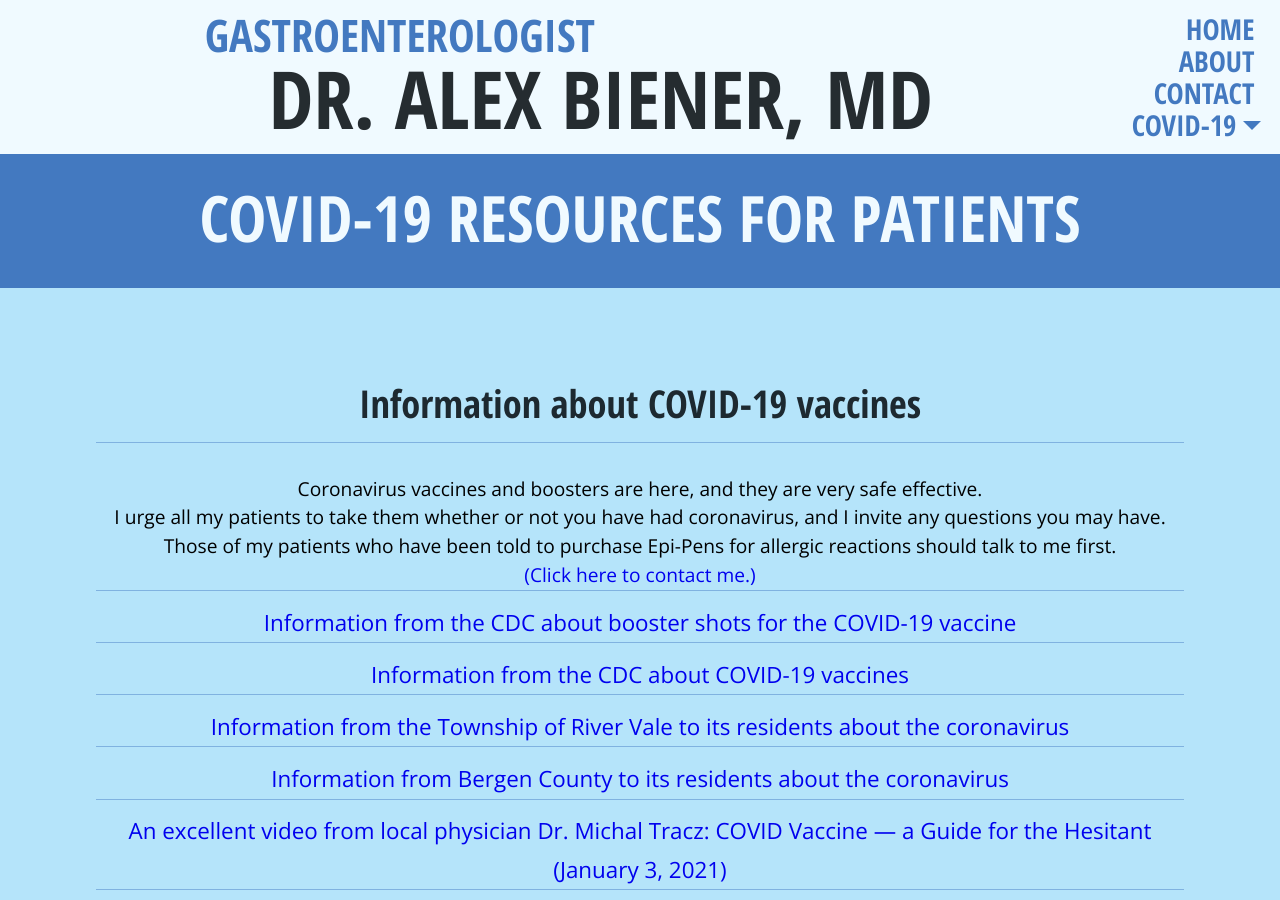
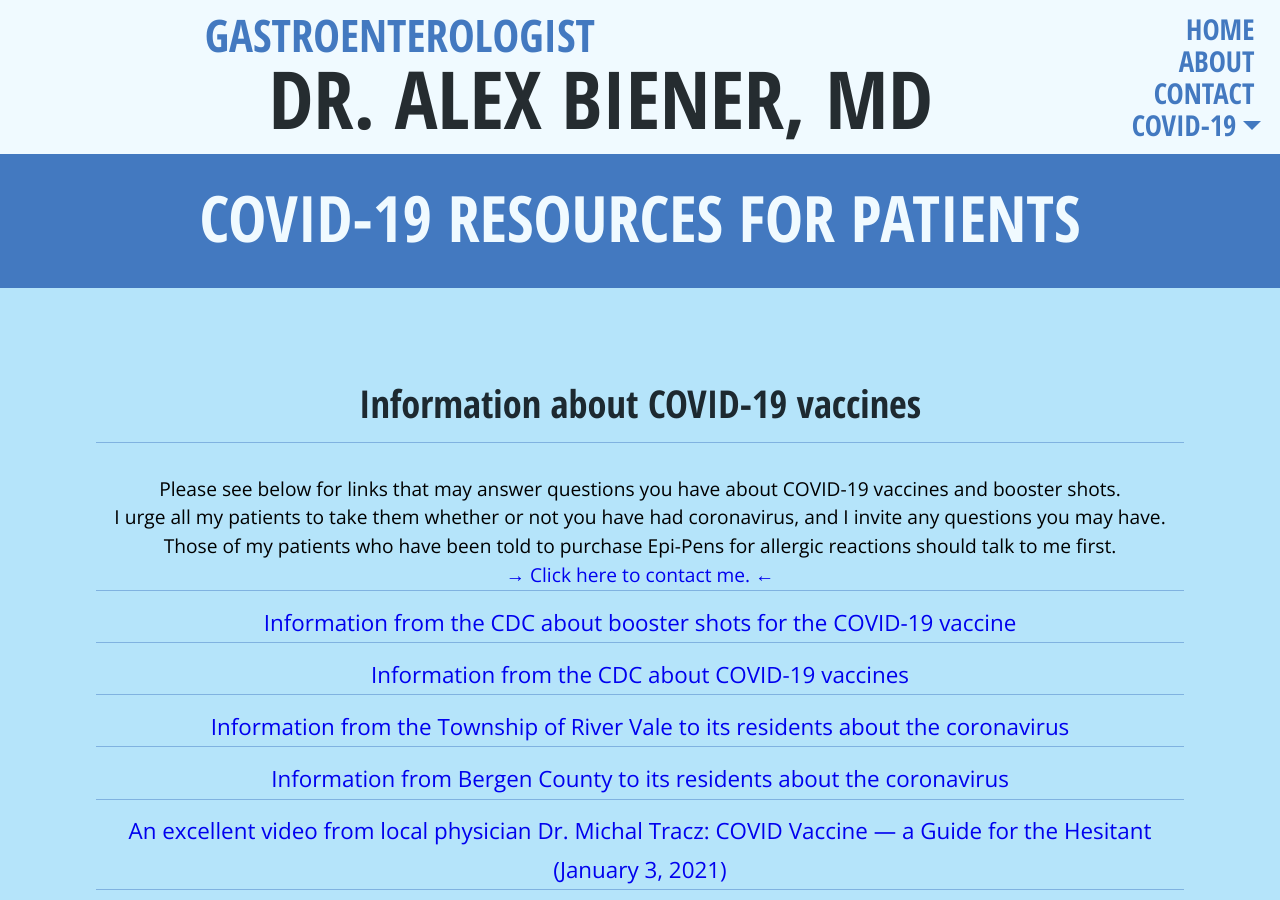
Before and after one commit to alexbienermd/alexbienermd.github.io, a Jekyll site: the page built from _posts/2020-04-09-COVID-19-for-patients.markdown, in a window 1280 px wide and 900 px high. Built offline with Jekyll 4.4.1, drawn with Linux system fonts in a browser that asks for light colours; nearby versions of some CDN libraries.

Commit message:
Edit information about COVID vaccines and boosters

```diff
--- a/_posts/2020-04-09-COVID-19-for-patients.markdown
+++ b/_posts/2020-04-09-COVID-19-for-patients.markdown
@@ -14,9 +14,9 @@ permalink: COVID-19-for-patients
 
   <h4>Information about COVID-19 vaccines</h4>
   <ul>
-    <li><p>Coronavirus vaccines and boosters are here, and they are very safe effective.<br>
-I urge all my patients to take them whether or not you have had coronavirus, and I invite any questions you may have.<br>
-Those of my patients who have been told to purchase Epi-Pens for allergic reactions should talk to me first.<br><a href="https://www.alexbienermd.com/#contact">(Click here to contact me.)</a></p></li>
+    <li><p>Please see below for links that may answer questions you have about COVID-19 vaccines and booster shots.<br>
+I urge all my patients to <em>take them whether or not you have had coronavirus</em>, and I invite any questions you may have.<br>
+Those of my patients who have been told to purchase Epi-Pens for allergic reactions should talk to me first.<br><a href="https://www.alexbienermd.com/#contact">→ Click here to contact me. ←</a></p></li>
     <li><a href="https://www.cdc.gov/coronavirus/2019-ncov/vaccines/booster-shot.html">Information from the CDC about <em>booster shots</em> for the COVID-19 vaccine</a></li>
     <li><a href="https://www.cdc.gov/coronavirus/2019-ncov/vaccines/index.html">Information from the CDC about COVID-19 vaccines</a></li>
     <li><a href="https://www.rivervalenj.org/380/COVID-19-Coronavirus-Information">Information from the Township of River Vale to its residents about the coronavirus</a></li>
--- a/index.markdown
+++ b/index.markdown
@@ -14,9 +14,9 @@ layout: default
 <div class="covid-alert-frontpage">
   <p><u>Do you have questions about COVID vaccines and boosters?</u></p>
   <p>Coronavirus vaccines and boosters are here, and they are very safe and effective.</p>
-  <p>I urge all my patients to take them whether or not you have had coronavirus, and I invite any questions you may have.</p>
+  <p>I urge all my patients to <em>take them whether or not you have had coronavirus</em>, and I invite any questions you may have.</p>
   <p>Those of my patients who have been told to purchase epinephrine autoinjectors (EpiPens) for allergic reactions should talk to me first.</p>
-  <p><a href="/#contact">→ Click here to contact me. ←</a></p>
+  <p><a href="/#contact">→ Click here to contact me with additional questions. ←</a></p>
   <p><a href="/COVID-19-for-patients">→ Patients, please click here for more information about COVID-19 vaccinations and booster shots. ←</a></p>
   <p><a href="/COVID-19-for-healthcare-professionals">→ Healthcare professionals, please click here for more information about COVID-19 vaccinations and booster shots. ←</a></p>
 </div>
```
